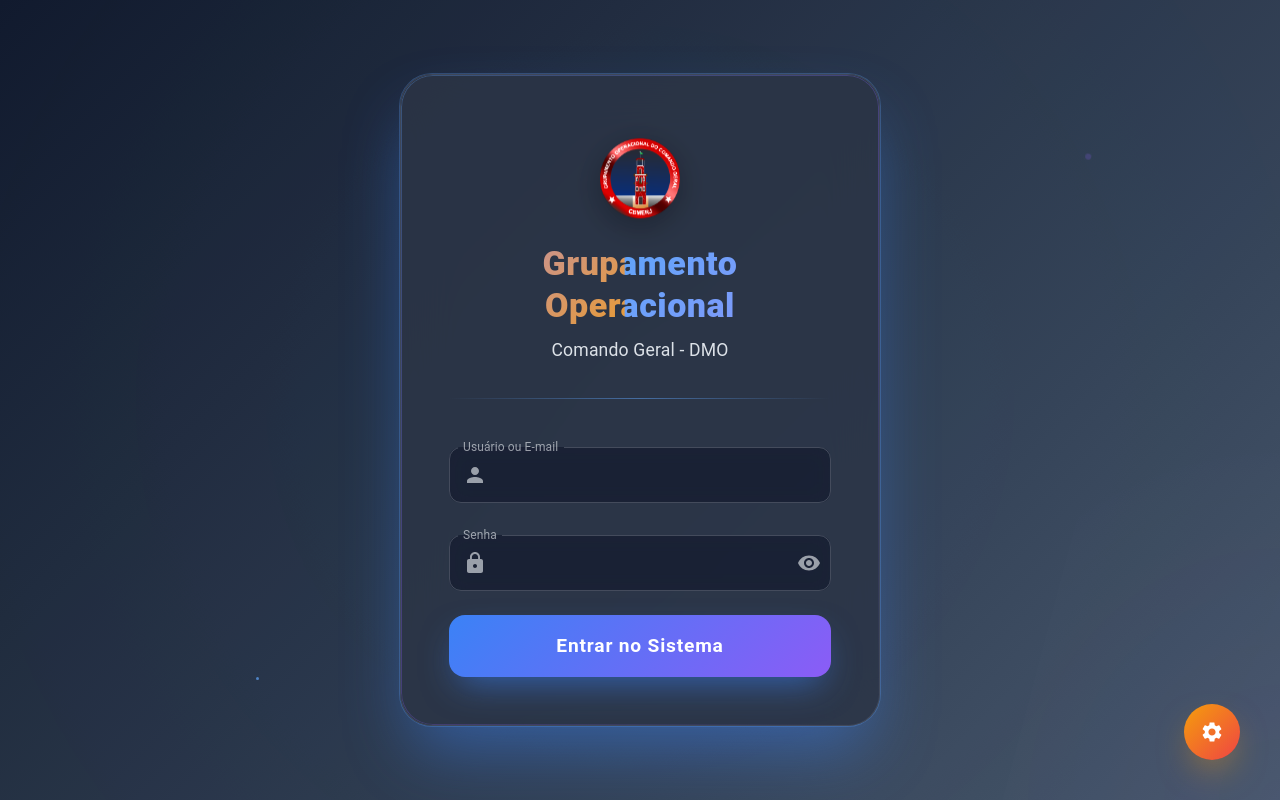
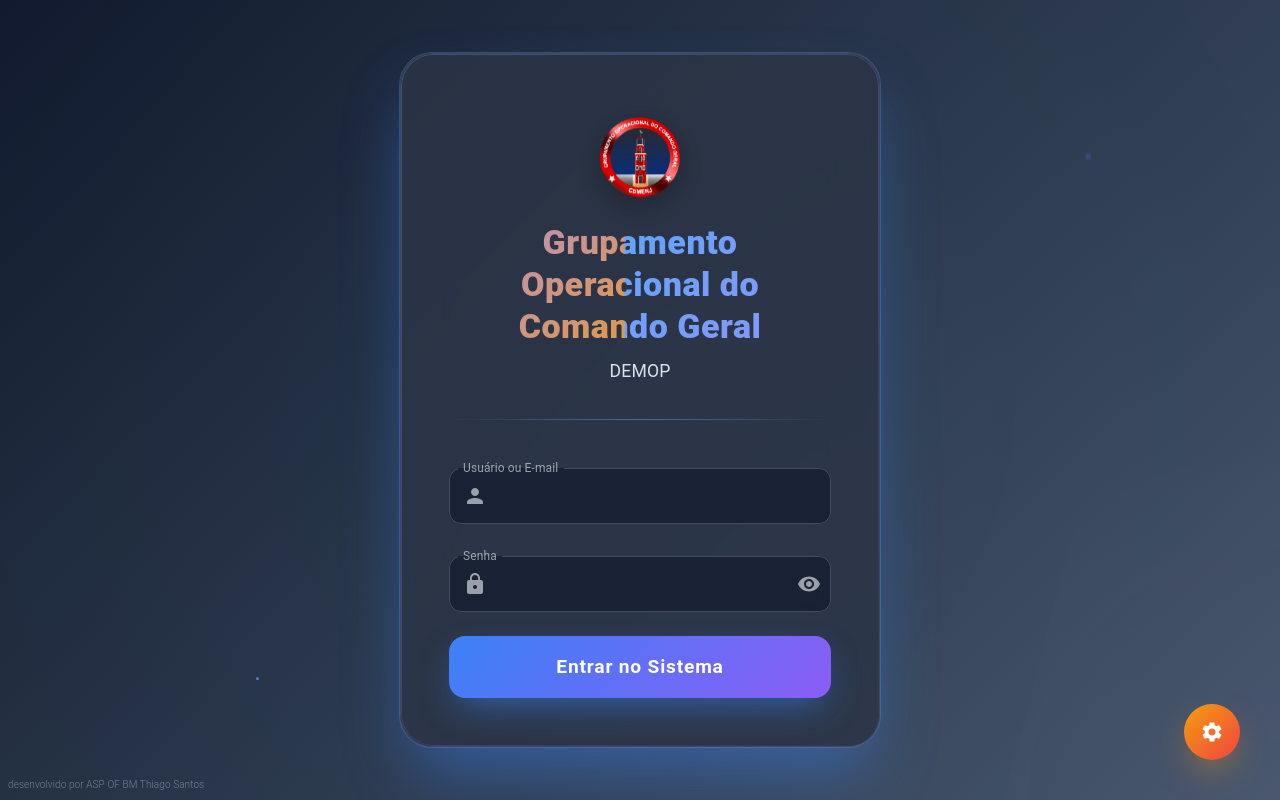
Before and after one commit to thiagopvn/demop-cocg, a React (Vite) app: page / in a window 1280 px wide. Built offline with nearby package versions, Linux system fonts and the light colour scheme; no server answers; the database is empty.

Commit message:
Commit forçado confor

```diff
--- a/src/contexts/MenuContext.jsx
+++ b/src/contexts/MenuContext.jsx
@@ -228,7 +228,7 @@ export default function MenuContext({ children }) {
                     lineHeight: 1.2
                   }}
                 >
-                  DMO
+                  DEMOP
                 </Typography>
                 <Typography
                   variant="caption"
@@ -469,7 +469,7 @@ export default function MenuContext({ children }) {
         <Box sx={{ display: 'flex', alignItems: 'center', gap: 2 }}>
           <Avatar src={brasao} sx={{ width: 36, height: 36 }} />
           <Typography variant="h6" sx={{ color: '#fff', fontWeight: 600 }}>
-            DMO
+            DEMOP
           </Typography>
         </Box>
         <IconButton
@@ -568,13 +568,26 @@ export default function MenuContext({ children }) {
             backdropFilter: 'blur(10px)',
             display: 'flex',
             alignItems: 'center',
-            justifyContent: 'center',
+            justifyContent: 'space-between',
             gap: 2,
           }}
         >
-          <img src={brasao} alt="Brasão Bombeiros" width={24} style={{ opacity: 0.7 }} />
-          <Typography variant="body2" sx={{ color: 'text.secondary' }}>
-            © 2025 Todos os direitos reservados.
+          <Box sx={{ display: 'flex', alignItems: 'center', gap: 2 }}>
+            <img src={brasao} alt="Brasão Bombeiros" width={24} style={{ opacity: 0.7 }} />
+            <Typography variant="body2" sx={{ color: 'text.secondary' }}>
+              © 2025 Todos os direitos reservados.
+            </Typography>
+          </Box>
+          <Typography
+            variant="caption"
+            sx={{
+              fontSize: '10px',
+              color: 'rgba(0,0,0,0.4)',
+              userSelect: 'none',
+              fontWeight: 300
+            }}
+          >
+            desenvolvido por ASP OF BM Thiago Santos
           </Typography>
         </Box>
       </Box>
--- a/src/screens/LoginScreen/LoginScreen.jsx
+++ b/src/screens/LoginScreen/LoginScreen.jsx
@@ -365,7 +365,7 @@ export default function LoginScreen() {
                 letterSpacing: '0.5px'
               }}
             >
-              Grupamento Operacional
+              Grupamento Operacional do Comando Geral
             </Typography>
             <Typography
               variant="subtitle1"
@@ -375,7 +375,7 @@ export default function LoginScreen() {
                 fontSize: '1.1rem'
               }}
             >
-              Comando Geral - DMO
+              DEMOP
             </Typography>
           </Box>
 
@@ -558,6 +558,22 @@ export default function LoginScreen() {
             {error}
           </Alert>
         </Snackbar>
+
+        {/* Watermark */}
+        <Typography
+          sx={{
+            position: 'fixed',
+            bottom: 8,
+            left: 8,
+            fontSize: '10px',
+            color: 'rgba(241, 245, 249, 0.4)',
+            zIndex: 1000,
+            userSelect: 'none',
+            fontWeight: 300
+          }}
+        >
+          desenvolvido por ASP OF BM Thiago Santos
+        </Typography>
       </Box>
     </ThemeProvider>
   );
```
